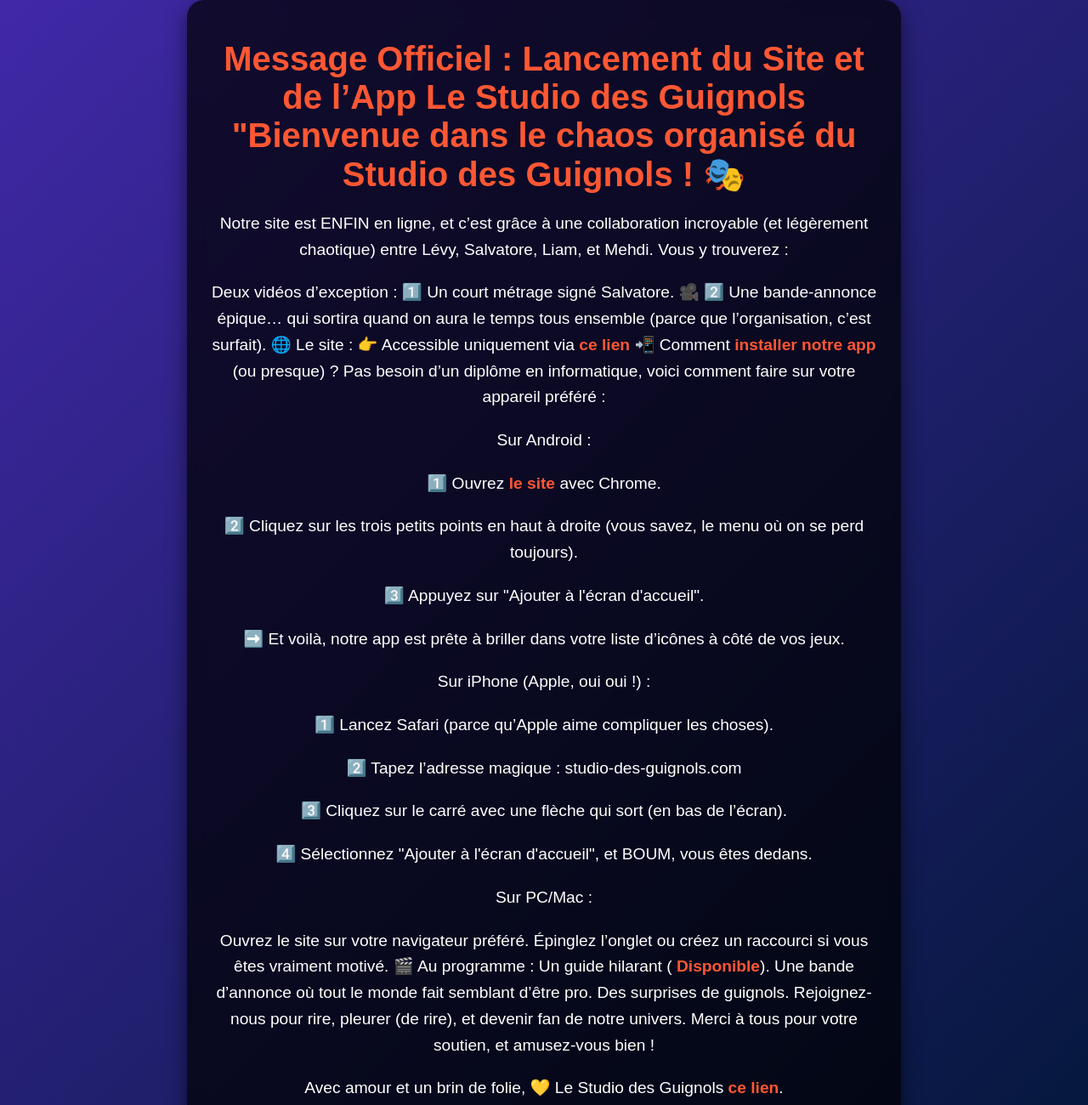
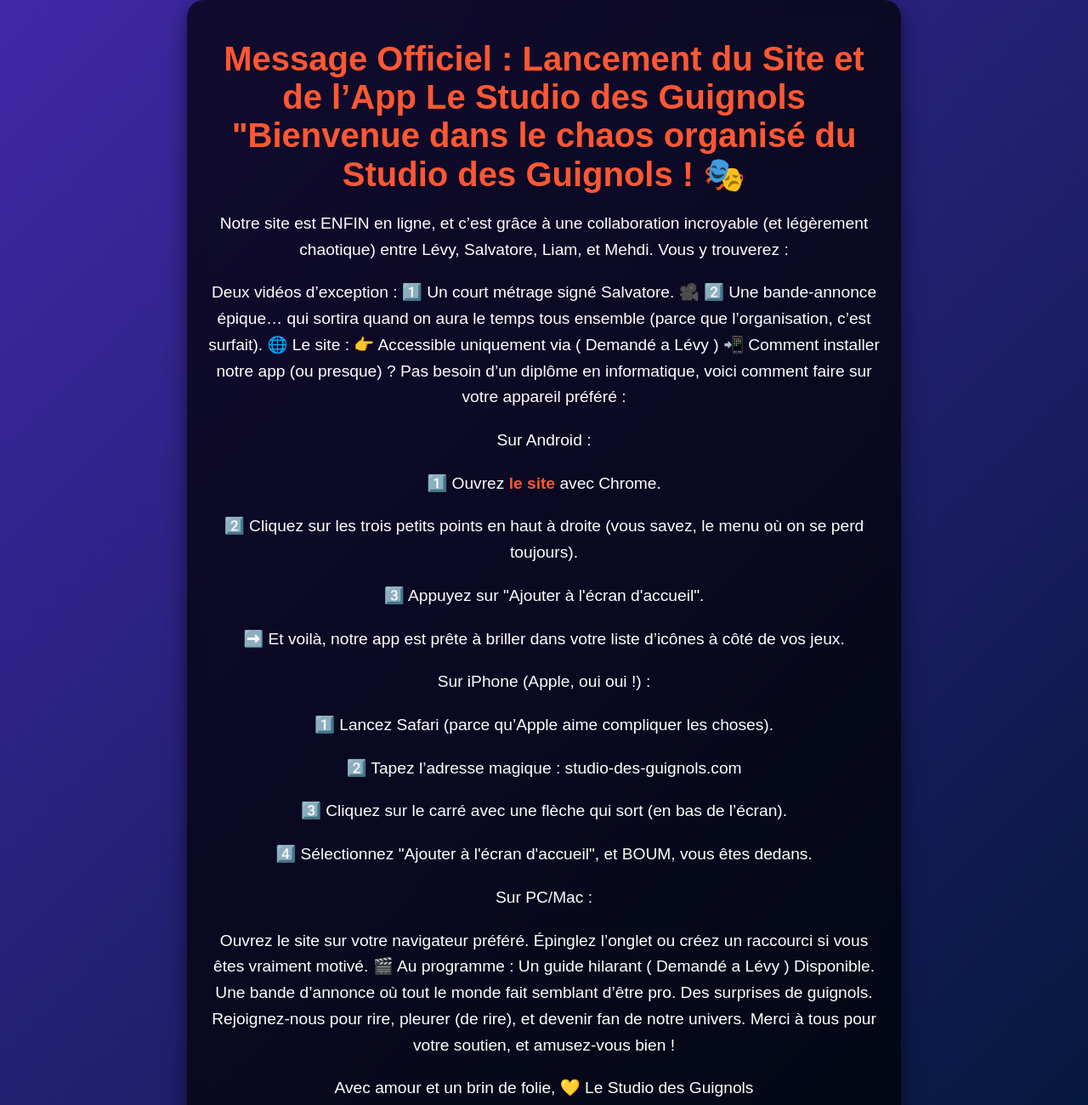
Before and after one commit to L-VS/studioguignole, a plain HTML site: page index.html in a window 1280 px wide. Shown: the top 1300 px of the page at 85% size. Drawn offline with Linux system fonts and the light colour scheme.

Commit message:
Update index.html

```diff
--- a/index.html
+++ b/index.html
@@ -64,8 +64,8 @@
             1️⃣ Un court métrage signé Salvatore. 🎥
             2️⃣ Une bande-annonce épique… qui sortira quand on aura le temps tous ensemble (parce que l’organisation, c’est surfait).
             🌐 Le site :
-            👉 Accessible uniquement via <a href="https://studioguignole-couz.glide.page">ce lien</a>
-            📲 Comment <a href="https://studioguignole-couz.glide.page">installer notre app</a> (ou presque) ?
+            👉 Accessible uniquement via ( Demandé a Lévy )
+            📲 Comment installer notre app (ou presque) ?
             Pas besoin d’un diplôme en informatique, voici comment faire sur votre appareil préféré :
 
             <p>
@@ -91,14 +91,13 @@
                                         <p> Ouvrez le site sur votre navigateur préféré.
             Épinglez l’onglet ou créez un raccourci si vous êtes vraiment motivé.
             🎬 Au programme :
-            Un guide hilarant ( <a href="https://drive.google.com/file/d/1IUNoEs4rjFM_4iX6XzkpdFv9FidJ7d4l/view?usp=drive_link">Disponible</a>).
+            Un guide hilarant ( Demandé a Lévy ) Disponible.
             Une bande d’annonce où tout le monde fait semblant d’être pro.
             Des surprises de guignols.
             Rejoignez-nous pour rire, pleurer (de rire), et devenir fan de notre univers. Merci à tous pour votre soutien, et amusez-vous bien !
             <p>
             Avec amour et un brin de folie,
-            💛 Le Studio des Guignols <a href="https://studioguignole-couz.glide.page">ce lien</a>.
-        </p>
+            💛 Le Studio des Guignols
         <p>
             Retrouvez notre court-métrage par Salvatore et une bande-annonce (sortie prévue "quand on aura le temps tous ensemble").
             Merci pour votre soutien, et n'oubliez pas : rire, c'est notre métier !
```
